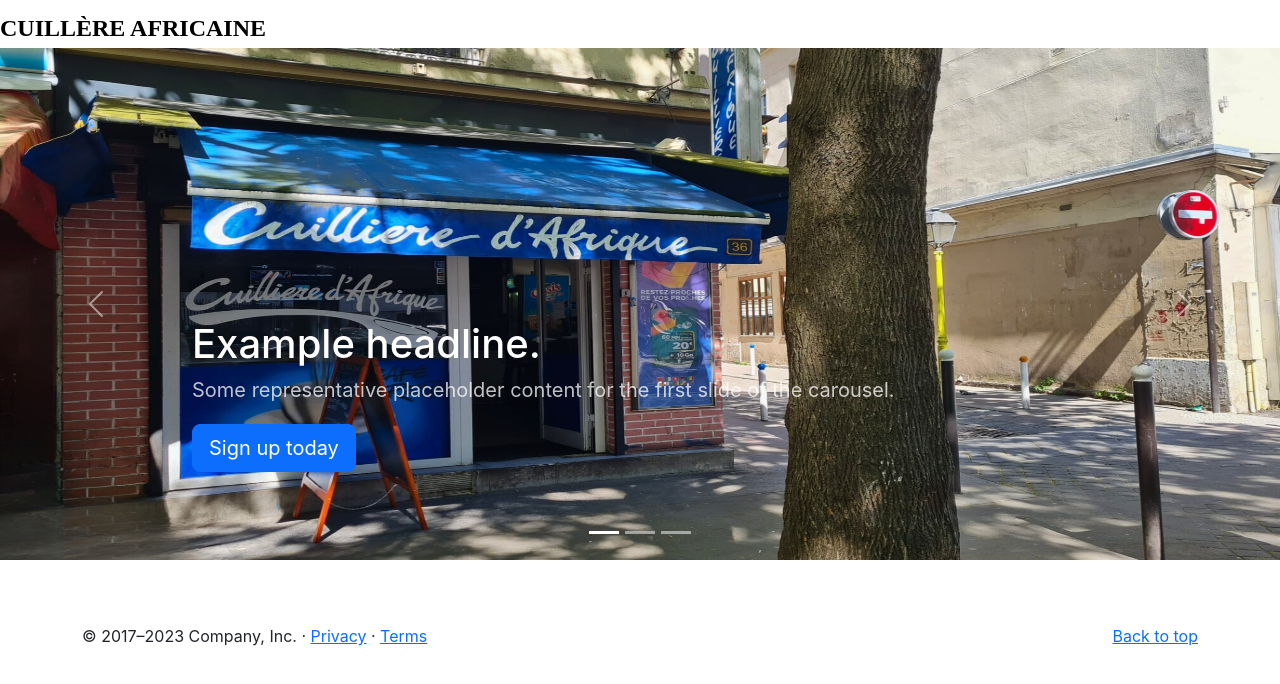
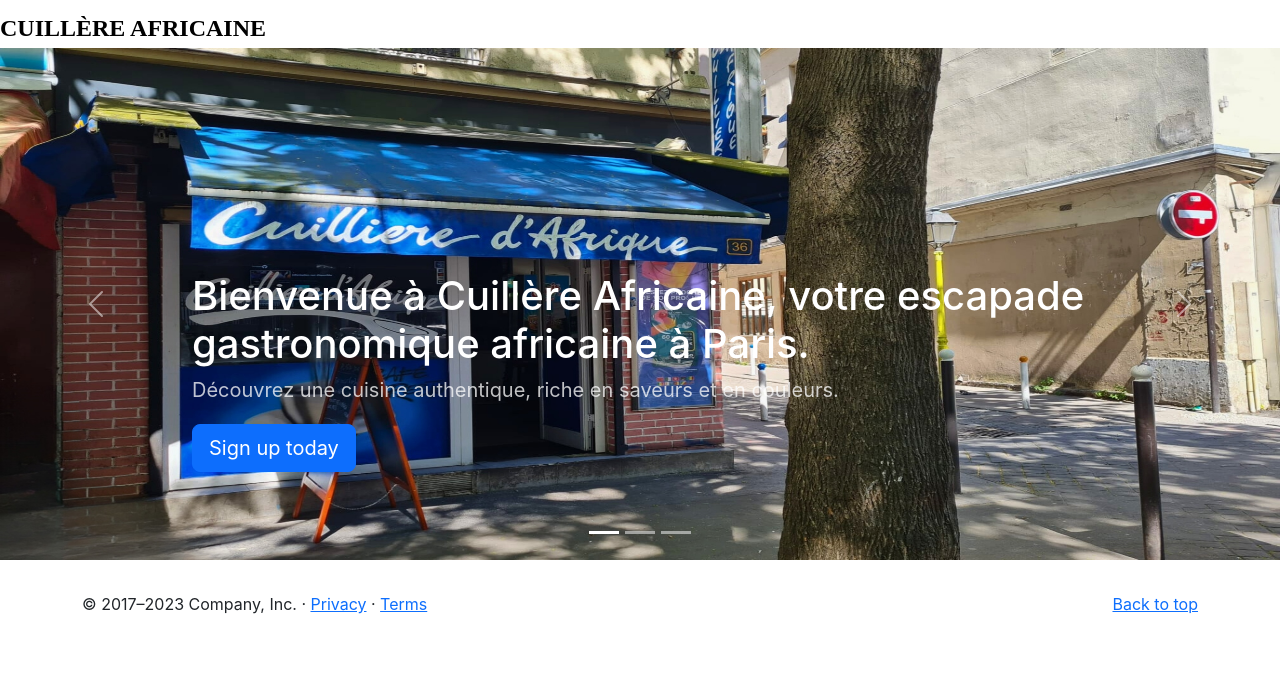
Before and after one commit to yve-n/cuillere-africaine-react, a React (Create React App) app: page / in a window 1280 px wide. Shown: the top 684 px of the page. Built offline with nearby package versions, Linux system fonts and the light colour scheme.

Commit message:
add more content

```diff
--- a/src/Components/Home/Home.jsx
+++ b/src/Components/Home/Home.jsx
@@ -3,7 +3,7 @@
 
 export default function Home() {
     return (
-        <div id="myCarousel" className="carousel slide mb-6" data-bs-ride="carousel">
+        <div id="myCarousel" className="carousel slide mb-6 custom-carousel" data-bs-ride="carousel">
             <div className="carousel-indicators">
                 <button type="button" data-bs-target="#myCarousel" data-bs-slide-to="0" className="active" aria-current="true" aria-label="Slide 1"></button>
                 <button type="button" data-bs-target="#myCarousel" data-bs-slide-to="1" aria-label="Slide 2"></button>
@@ -14,28 +14,28 @@
                     <img src={`${process.env.PUBLIC_URL}/images/cuillere_afr_accueil.jpg`} className="bd-placeholder-img" alt="vue avant du restaurant" loading="lazy" width="100%" height="100%" />
                     <div className="container">
                         <div className="carousel-caption text-start">
-                            <h1>Example headline.</h1>
-                            <p className="opacity-75">Some representative placeholder content for the first slide of the carousel.</p>
+                            <h1>Bienvenue à Cuillère Africaine, votre escapade gastronomique africaine à Paris.</h1>
+                            <p className="opacity-75">Découvrez une cuisine authentique, riche en saveurs et en couleurs.</p>
                             <p><a className="btn btn-lg btn-primary" href="/">Sign up today</a></p>
                         </div>
                     </div>
                 </div>
                 <div className="carousel-item">
-                    <svg className="bd-placeholder-img" width="100%" height="100%" xmlns="http://www.w3.org/2000/svg" aria-hidden="true" preserveAspectRatio="xMidYMid slice" focusable="false"><rect width="100%" height="100%" fill="var(--bs-secondary-color)" /></svg>
+                    <img src={`${process.env.PUBLIC_URL}/images/cuillere_afr_accueil.jpg`} className="bd-placeholder-img" alt="vue avant du restaurant" loading="lazy" width="100%" height="100%" />
                     <div className="container">
                         <div className="carousel-caption">
-                            <h1>Another example headline.</h1>
-                            <p>Some representative placeholder content for the second slide of the carousel.</p>
+                            <h1>Bienvenue à Cuillère Africaine, votre escapade gastronomique africaine à Paris.</h1>
+                            <p>Découvrez une cuisine authentique, riche en saveurs et en couleurs.</p>
                             <p><a className="btn btn-lg btn-primary" href="/">Learn more</a></p>
                         </div>
                     </div>
                 </div>
                 <div className="carousel-item">
-                    <svg className="bd-placeholder-img" width="100%" height="100%" xmlns="http://www.w3.org/2000/svg" aria-hidden="true" preserveAspectRatio="xMidYMid slice" focusable="false"><rect width="100%" height="100%" fill="var(--bs-secondary-color)" /></svg>
+                    <img src={`${process.env.PUBLIC_URL}/images/cuillere_afr_accueil.jpg`} className="bd-placeholder-img" alt="vue avant du restaurant" loading="lazy" width="100%" height="100%" />
                     <div className="container">
                         <div className="carousel-caption text-end">
-                            <h1>One more for good measure.</h1>
-                            <p>Some representative placeholder content for the third slide of this carousel.</p>
+                            <h1>Bienvenue à Cuillère Africaine, votre escapade gastronomique africaine à Paris.</h1>
+                            <p>Découvrez une cuisine authentique, riche en saveurs et en couleurs.</p>
                             <p><a className="btn btn-lg btn-primary" href="/">Browse gallery</a></p>
                         </div>
                     </div>
--- a/src/Components/Home/carousel.css
+++ b/src/Components/Home/carousel.css
@@ -5,7 +5,7 @@
 
 /* Carousel base class */
 .carousel {
-  margin-bottom: 4rem;
+  margin-bottom: 2rem;
 }
 /* Since positioning the image, we need to help out the caption */
 .carousel-caption {
@@ -29,3 +29,8 @@
     line-height: 1.4;
   }
 }
+
+.custom-carousel {
+  height: 100%; /* ou toute autre valeur */
+  width: 100%;  /* ou toute autre valeur */
+}
```
